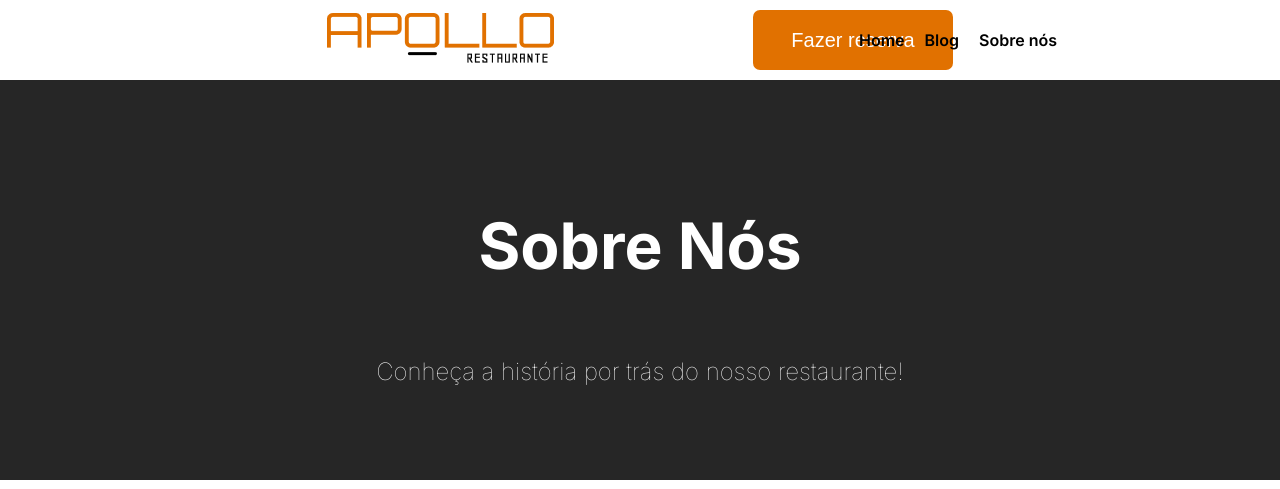
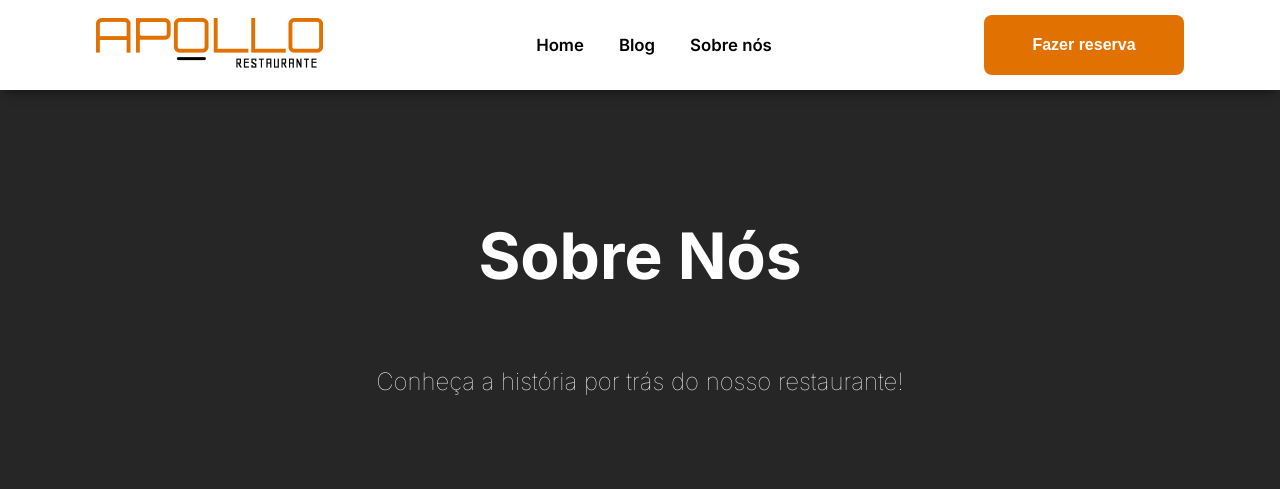
Before and after one commit to Carlos-Henrique-Dantas/eject-projeto-restaurante, a Django app: page /restauranteappolo/sobre-nos/ in a window 1280 px wide. Shown: the top 489 px of the page. Run offline with Django 5.2, Linux system fonts and the light colour scheme.

Commit message:
corrigindo header e banner

```diff
--- a/core/static/css/header.css
+++ b/core/static/css/header.css
@@ -1,44 +1,59 @@
 @import url('https://fonts.googleapis.com/css2?family=Inter:ital,opsz,wght@0,14..32,100..900;1,14..32,100..900&display=swap');
 
-body{
+body {
     margin: 0;
     padding: 0;
     font-family: 'Inter', sans-serif;
 }
 
-header{
+header {
     background-color: white;
     display: flex;
-    justify-content: center;
+    justify-content: space-between;
     align-items: center;
-    padding: 10px 20px;
-    padding-left: 6em;
-    padding-right: 6em;
-    box-shadow: 0px 8px 10px -6px rgba(0,0,0,0.5);
+    padding: 15px 6em;
+    box-shadow: 0px 8px 10px -6px rgba(0, 0, 0, 0.5);
+    position: sticky;
+    top: 0;
+    z-index: 1000;
 }
-nav ul{
+
+.logo img {
+    max-height: 55px;
+    width: auto;
+}
+
+nav ul {
     display: flex;
     list-style: none;
-    gap: 20px;
+    gap: 35px;
     margin: 0;
     padding: 0;
-    color: black;
-    position: relative;
-    left: 19em;
 }
-nav li{
-    color: black;
-    font-size: medium;
+nav li {
+    font-size: 1.05rem;
     font-weight: 600;
 }
-nav a:hover{
+nav a {
+    text-decoration: none;
+    color: black;
+    transition: color 0.3s;
+}
+nav a:hover {
     color: #E17100;
 }
-nav a{
-    text-decoration: none;
-    color: black;
+header button {
+    background-color: #E17100;
+    color: white;
+    border: none;
+    padding: 12px 28px;
+    border-radius: 8px;
+    font-weight: 600;
+    font-size: 1rem;
+    cursor: pointer;
+    transition: all 0.3s;
 }
-.logo img{
-    max-height: 50px;
-    width: auto;
+header button:hover {
+    background-color: #c15a00;
+    transform: translateY(-2px);
 }
--- a/core/static/css/index.css
+++ b/core/static/css/index.css
@@ -14,7 +14,7 @@ body{
     flex-direction: column;
     justify-content: center;
     align-items: center;
-    background-image: url("\{% static 'imagens/bannerprincipal.png' %\}");
+    background-image: url( "/static/imagens/bannerprincipal.png");
     background-size: cover;
     background-repeat: no-repeat;
     background-position: center;
```
Also changed, not shown: core/templates/sobre_nos.html (line endings or trailing spaces).
